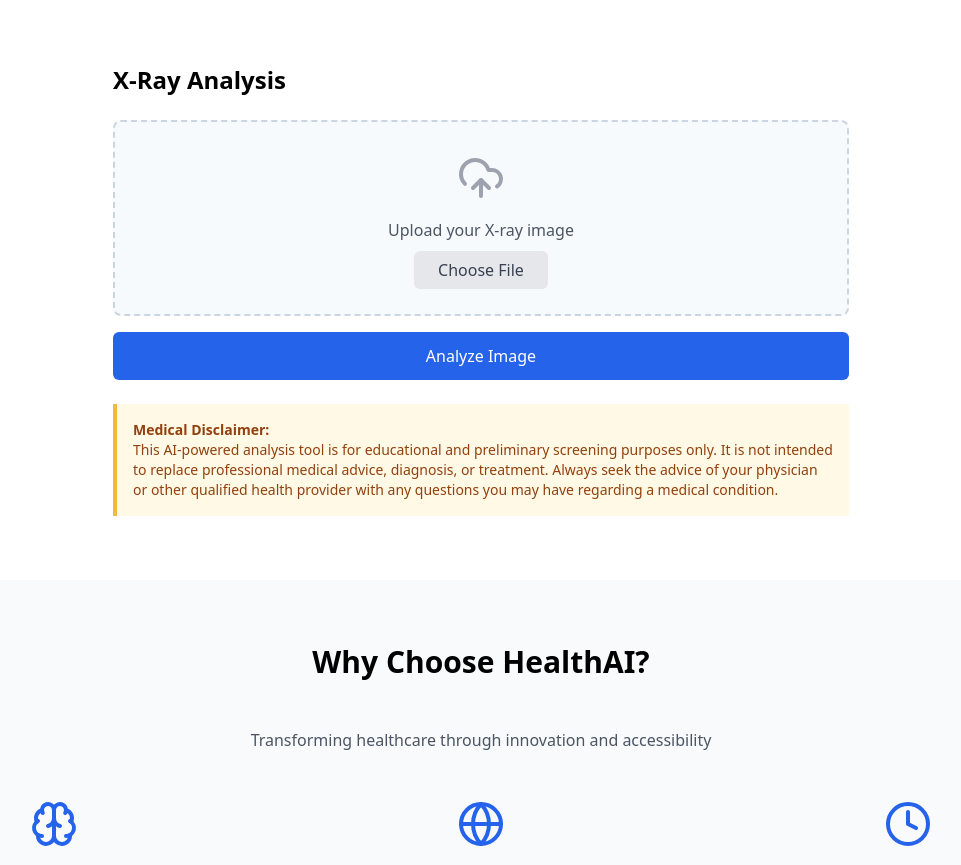
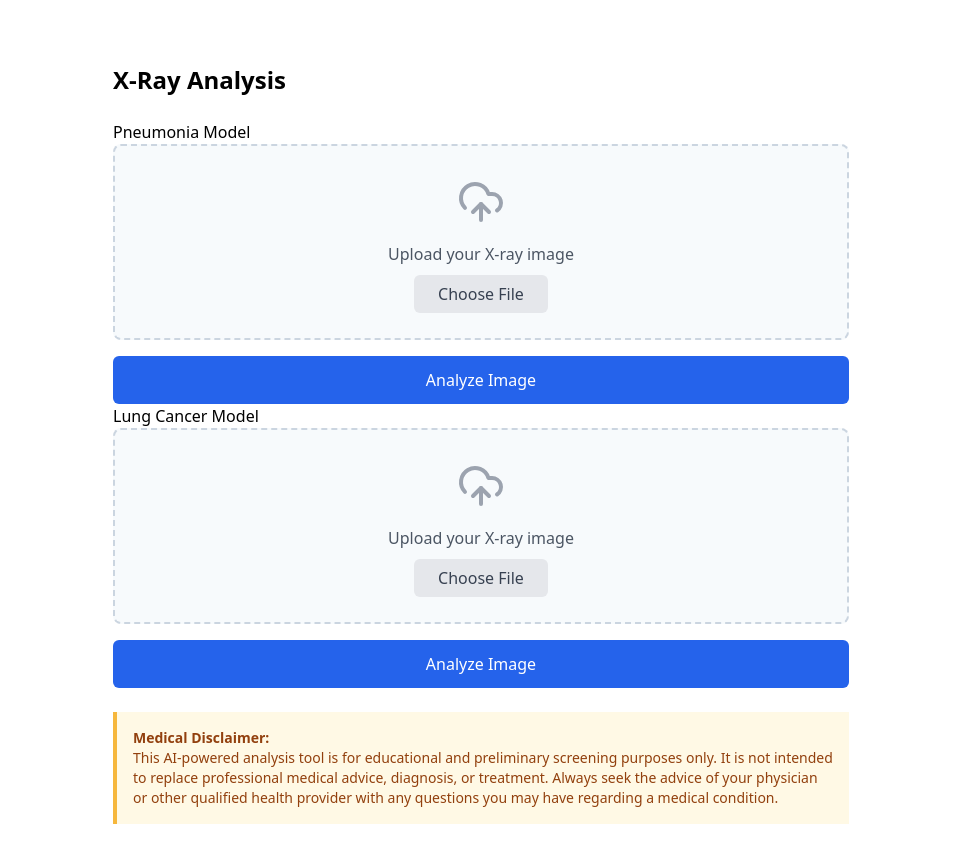
Before and after one commit to devrg0001/HealthAI, a Django app: page / in a window 1280 px wide. Shown: the part 664-1529 px from the top of the page, without its empty margins (159-1120 px from the left). Run offline with Django 4.2, Linux system fonts and the light colour scheme; some libraries are stand-ins or nearby versions.

Commit message:
Implemented Lung Cancer model

```diff
--- /dev/null
+++ b/website/Lung_Cancer_script.py
@@ -0,0 +1,35 @@
+import tensorflow as tf
+import numpy as np
+import os
+from tensorflow.keras.preprocessing import image
+import matplotlib.pyplot as plt
+
+# Load the pre-trained model
+model = tf.keras.models.load_model('website/Lung_Cancer_model_3.h5')  # Adjust the path as needed
+
+# Class labels
+class_labels = ['Benign', 'Malignant', 'Normal']
+
+def runLungCancer(input_image):
+    # Load the image and preprocess it
+    img = input_image.resize((150, 150))    # Resize image to match the input size of your model
+    img_array = image.img_to_array(img)  # Convert the image to a numpy array
+    img_array = np.expand_dims(img_array, axis=0)  # Add a batch dimension
+    img_array = img_array / 255.0  # Rescale the pixel values to [0, 1]
+
+    # Make a prediction
+    predictions = model.predict(img_array)
+
+    # Get the predicted class
+    predicted_class = np.argmax(predictions, axis=1)[0]
+
+
+    # Display the result
+    '''
+    plt.imshow(img)
+    plt.title(f'Predicted: {class_labels[predicted_class]}')
+    plt.axis('off')
+    plt.show()
+    '''
+    # Print the prediction
+    return class_labels[predicted_class]
--- a/website/Pneumonia_Model_script.py
+++ b/website/Pneumonia_Model_script.py
@@ -70,7 +70,7 @@ image_generator = ImageDataGenerator(
     samplewise_std_normalization=True  # Normalize each image by dividing by its standard deviation
 )'''
 
-def runImageTesting(input_image):
+def runPneumonia(input_image):
     # Step 1: Open the image using PIL and convert to numpy array
     image_array = np.array(input_image, dtype=np.float32)  # Ensure the array is float32
 
--- a/website/templates/test.html
+++ b/website/templates/test.html
@@ -5,5 +5,9 @@
 <h1>Hello World!</h1>
 <p>Welcome to my first Django project!</p>
 
+<video width="320" height="240" controls>
+    <source src="MEDIA/example_video.mp4" type="video/mp4">
+  Your browser does not support the video tag.
+  </video>
 </body>
 </html>
--- a/website/templates/upload_photo.html
+++ b/website/templates/upload_photo.html
@@ -57,14 +57,35 @@
         <div class="max-w-3xl mx-auto px-4 py-16">
             <h2 class="text-2xl font-bold mb-6">X-Ray Analysis</h2>
 
+            <p>Pneumonia Model</p>
             <!-- Form for uploading X-ray image -->
             <form action="{% url 'testing' %}" method="POST" enctype="multipart/form-data">
                 {% csrf_token %}
                 <div class="upload-area p-8 rounded-lg text-center">
                     <i data-lucide="upload-cloud" class="h-12 w-12 mx-auto mb-4 text-gray-400"></i>
                     <p class="text-gray-600 mb-4">Upload your X-ray image</p>
-                    <input type="file" accept="image/*" class="hidden" id="fileInput" name="image">
-                    <label for="fileInput" class="bg-gray-200 text-gray-700 px-6 py-2 rounded-md hover:bg-gray-300 cursor-pointer">
+                    <input class="hidden" name = "network" value = "pneumonia">
+                    <input type="file" accept="image/*" class="hidden" id="fileInputPneumonia" name="image" required>
+                    <label for="fileInputPneumonia" class="bg-gray-200 text-gray-700 px-6 py-2 rounded-md hover:bg-gray-300 cursor-pointer">
+                        Choose File
+                    </label>
+                </div>
+
+                <button type="submit" class="w-full mt-4 bg-blue-600 text-white py-3 rounded-md hover:bg-blue-700">
+                    Analyze Image
+                </button>
+            </form>
+
+            <p>Lung Cancer Model</p>
+
+            <form action="{% url 'testing' %}" method="POST" enctype="multipart/form-data">
+                {% csrf_token %}
+                <div class="upload-area p-8 rounded-lg text-center">
+                    <i data-lucide="upload-cloud" class="h-12 w-12 mx-auto mb-4 text-gray-400"></i>
+                    <p class="text-gray-600 mb-4">Upload your X-ray image</p>
+                    <input class="hidden" name = "network" value = "lungCancer">
+                    <input type="file" accept="image/*" class="hidden" id="fileInputLungCancer" name="image" required>
+                    <label for="fileInputLungCancer" class="bg-gray-200 text-gray-700 px-6 py-2 rounded-md hover:bg-gray-300 cursor-pointer">
                         Choose File
                     </label>
                 </div>
@@ -88,6 +109,15 @@
 
         <!-- Features Section -->
         <div class="bg-gray-50 py-16">
+
+            <div class="w-full flex justify-center mb-8">
+                <div class="bg-black p-2 rounded-lg shadow-lg w-4/5 max-w-2xl">
+                    <video class="w-full h-auto" controls>
+                        <source src="{{ MEDIA_URL }}example_video.mp4" type="video/mp4">
+                        Your browser does not support the video tag.
+                    </video>
+                </div>
+            </div>
             <div class="max-w-7xl mx-auto px-4">
                 <h2 class="text-3xl font-bold text-center mb-12">Why Choose HealthAI?</h2>
                 <p class="text-center text-gray-600 mb-12">Transforming healthcare through innovation and accessibility</p>
@@ -176,7 +206,7 @@
         </div>
 
         <!-- Key Metrics -->
-        <div class="max-w-7xl mx-auto px-4 -mt-8">
+        <div class="max-w-50xl mx-auto px-4 -mt-8">
             <div class="grid md:grid-cols-4 gap-6">
                 <div class="bg-white p-6 rounded-lg shadow-md">
                     <p class="text-gray-600 text-sm">Healthcare Facilities</p>
--- a/website/urls.py
+++ b/website/urls.py
@@ -6,3 +6,5 @@ from django.conf.urls.static import static
 urlpatterns = [
     path('', views.testing, name='testing'),
 ] + static(settings.MEDIA_URL, document_root=settings.MEDIA_ROOT)
+if settings.DEBUG:
+    urlpatterns += static(settings.MEDIA_URL, document_root=settings.MEDIA_ROOT)
--- a/website/views.py
+++ b/website/views.py
@@ -1,15 +1,19 @@
 import os
+from django.conf import settings
 from django.shortcuts import render
 from django.http import HttpResponse
 from .forms import PhotoUploadForm
 from PIL import Image
-from .Pneumonia_Model_script import runImageTesting
+from .Pneumonia_Model_script import runPneumonia
+from .Lung_Cancer_script import runLungCancer
 
 def testing(request):
     result_message = None  # Initialize result message
 
     if request.method == 'POST' and request.FILES.get('image'):
         form = PhotoUploadForm(request.POST, request.FILES)
+        network_type = request.POST.get('network')
+
 
         if form.is_valid():
             # Get the uploaded image from the request
@@ -18,13 +22,24 @@ def testing(request):
             # Open the image using PIL (Python Imaging Library)
             image = Image.open(image_file)
 
-            # Run the image through the model for prediction
-            result = runImageTesting(image)
+            result = None
+            #pneumonia model:
+            if network_type == "pneumonia":
+                result = runPneumonia(image)
+                result_message = f"Image analyzed. Result: {result}% of pneumonia"
+            #lung cancer model:
+            elif network_type == "lungCancer":
+                print("lung cancer")
+                result = runLungCancer(image)
+                result_message = f"Image analyzed. Result: {result}"
 
             # Create a response message with the result
-            result_message = f"Image analyzed. Result: {result}% of pneumonia"
 
     else:
         form = PhotoUploadForm()
 
-    return render(request, 'upload_photo.html', {'form': form, 'result_message': result_message})
+    return render(request, 'upload_photo.html', {
+        'form': form,
+        'result_message': result_message,
+        'MEDIA_URL': settings.MEDIA_URL
+        })
```
Also changed, not shown: media/004085_01_02_107.png (added), pneumonia_website/urls.py (line endings or trailing spaces), 5 other files.
